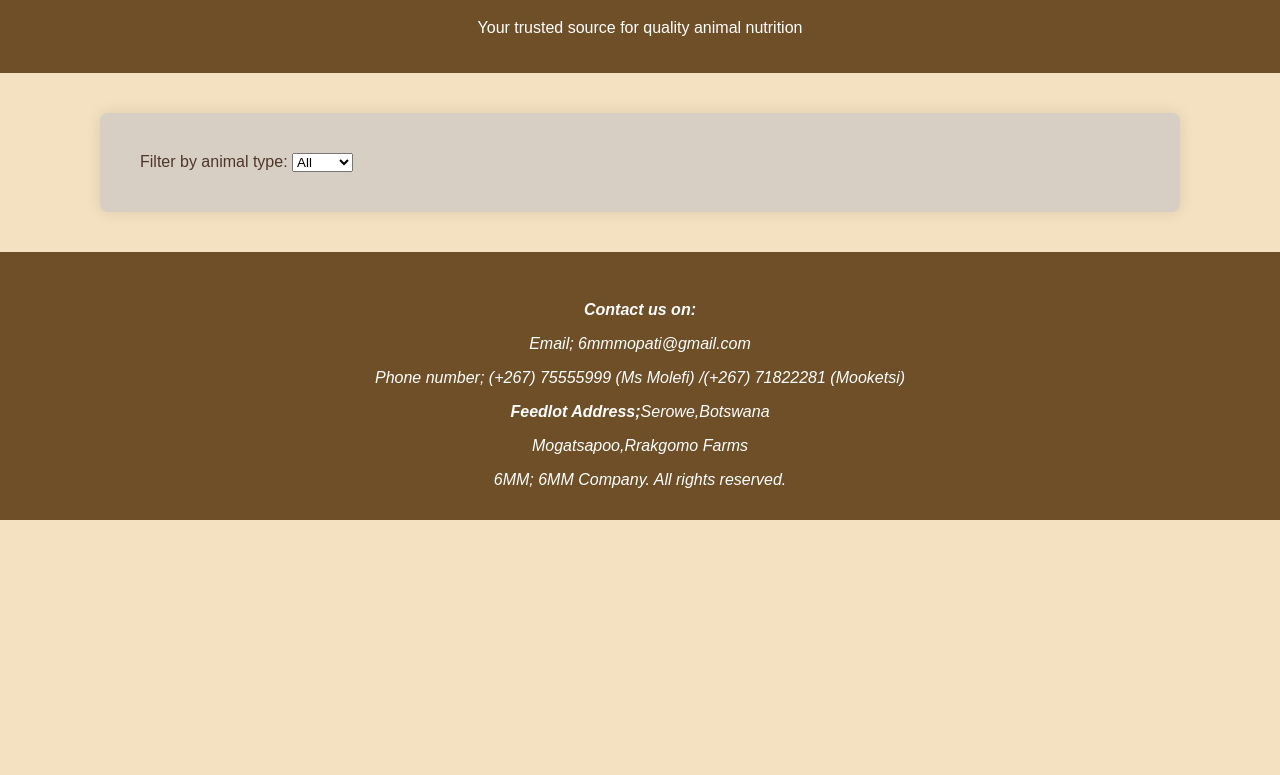
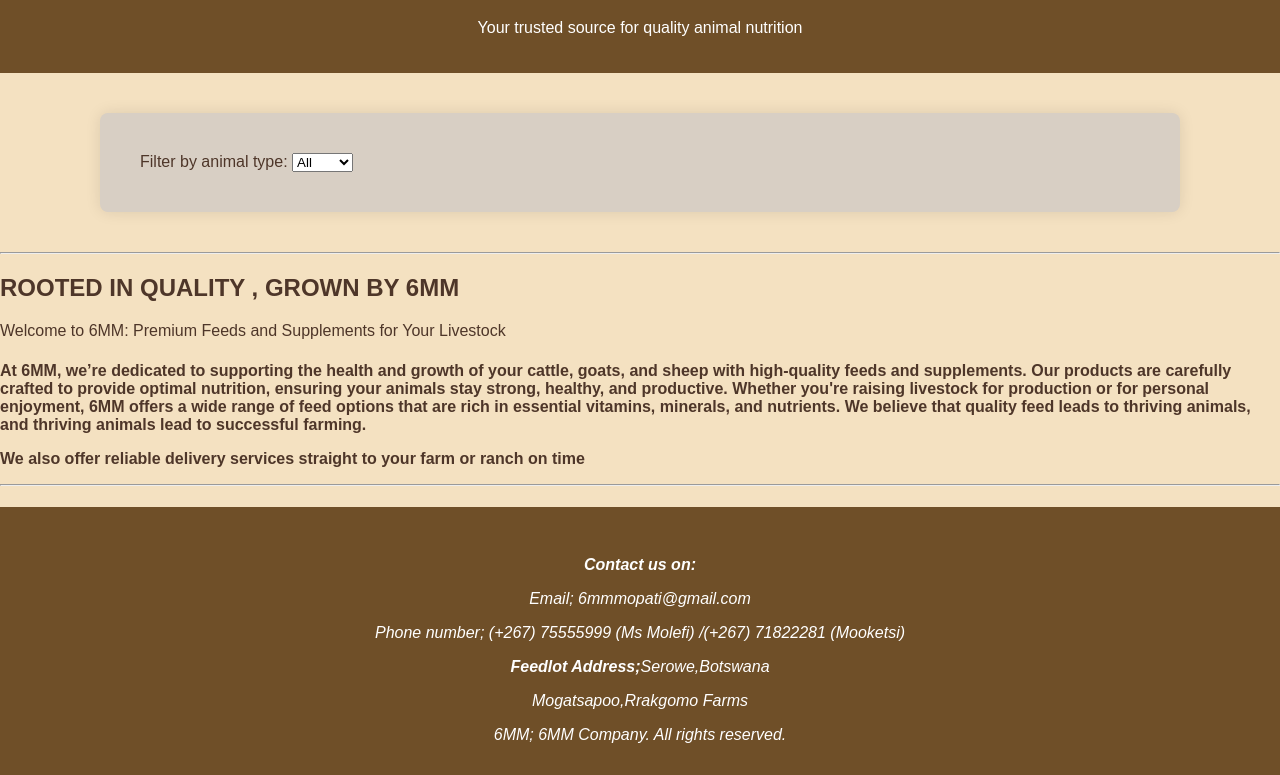
Before and after one commit to bida24-146/6MM, a plain HTML site: page index.html in a window 1280 px wide. Shown: the part 117-892 px from the top of the page. Before the commit the page ends 800 px from the top, so only its background shows below. Drawn offline with nearby package versions, Linux system fonts and the light colour scheme.

Commit message:
Update index.html

```diff
--- a/index.html
+++ b/index.html
@@ -36,7 +36,17 @@
     </section>
 
   </main>
-
+  <body>
+<hr>
+<h2>ROOTED IN QUALITY , GROWN BY 6MM</h2>
+<p>Welcome to 6MM: Premium Feeds and Supplements for Your Livestock</p>
+<h4>
+<p>At 6MM, we’re dedicated to supporting the health and growth of your cattle, goats, and sheep with high-quality feeds and supplements. Our products are carefully crafted to provide optimal nutrition, ensuring your animals stay strong, healthy, and productive.
+Whether you're raising livestock for production or for personal enjoyment, 6MM offers a wide range of feed options that are rich in essential vitamins, minerals, and nutrients. We believe that quality feed leads to thriving animals, and thriving animals lead to successful farming.</p
+<p>We also offer reliable delivery services straight to your farm or ranch on time</p>
+<hr>
+</h4>
+  </body>
   <footer>
     <br>
 <i>
```
